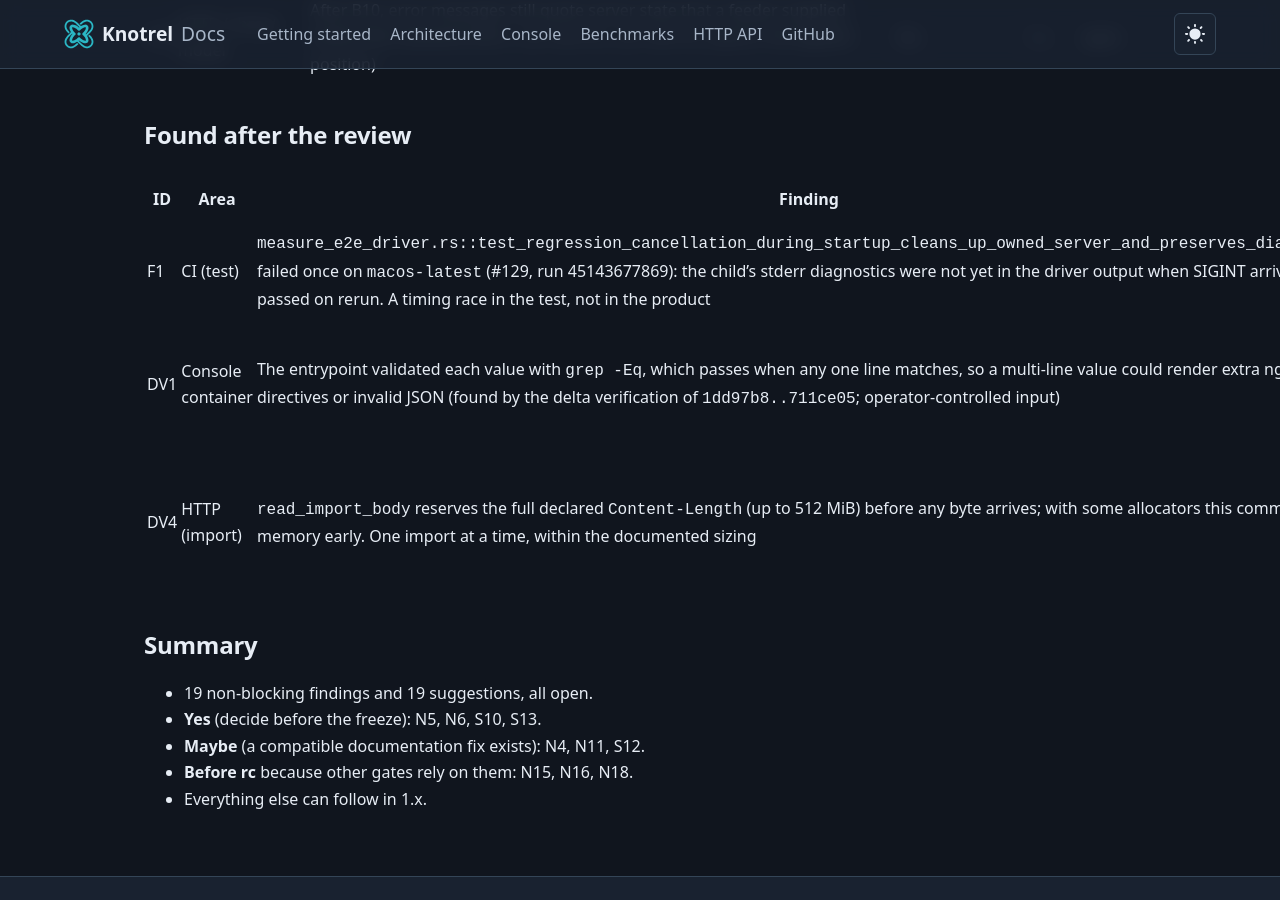
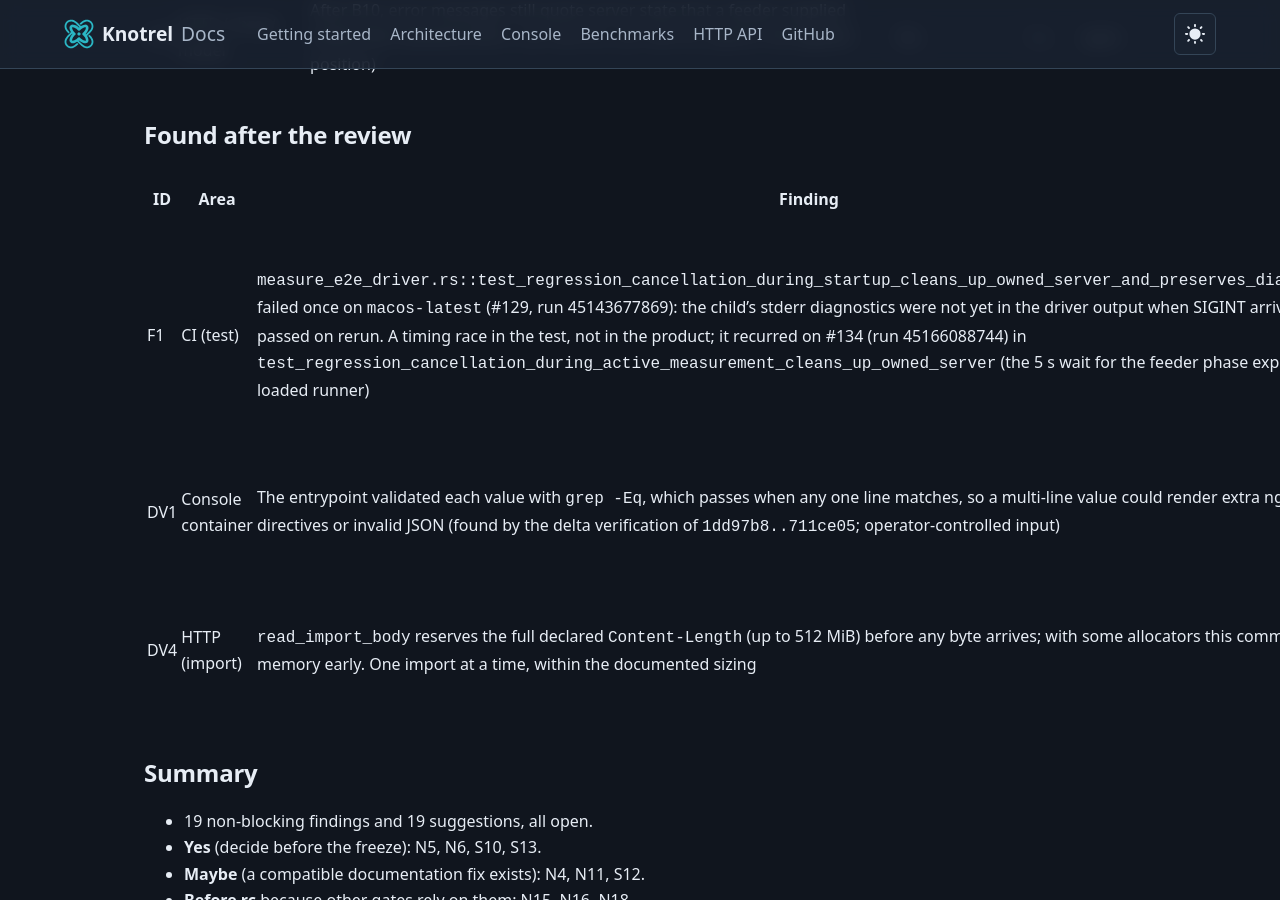
Before and after one commit to knotrel/knotrel, a Jekyll site: the page built from docs/releases/v1.0-backlog.md, in a window 1280 px wide and 900 px high, scrolled down 4809 px. Built offline with Jekyll 4.4.1, drawn with Linux system fonts in a browser that asks for light colours; our own code applies the rules of GitHub Pages for plain Markdown files.

Commit message:
test(server): remove two timing races from the measure_e2e cancellation tests
Backlog F1, which recurred on macOS CI:
- The startup-cancellation mock published its PID before writing the
  stderr diagnostic, and the test sends SIGINT as soon as the PID file
  appears, so the diagnostic could be missing. The mock now writes the
  diagnostic first.
- The active-measurement test gave the driver 5 s to reach the feeder
  phase, which a loaded runner can exceed. It now waits up to 60 s, with
  the process watchdog raised to 90 s.
Test code only; release binaries are unchanged.

Co-Authored-By: Claude Opus 5.5 <noreply@anthropic.com>

```diff
--- a/docs/releases/v1.0-backlog.md
+++ b/docs/releases/v1.0-backlog.md
@@ -80,7 +80,7 @@ proposed resolution. When an item is resolved, its **Status** here and its
 
 | ID | Area | Finding | Incompatible after 1.0? | Target | Status |
 | --- | --- | --- | --- | --- | --- |
-| F1 | CI (test) | `measure_e2e_driver.rs::test_regression_cancellation_during_startup_cleans_up_owned_server_and_preserves_diagnostics` failed once on `macos-latest` (#129, run 45143677869): the child's stderr diagnostics were not yet in the driver output when SIGINT arrived; it passed on rerun. A timing race in the test, not in the product | No | 1.x (before the rc if it recurs) | open |
+| F1 | CI (test) | `measure_e2e_driver.rs::test_regression_cancellation_during_startup_cleans_up_owned_server_and_preserves_diagnostics` failed once on `macos-latest` (#129, run 45143677869): the child's stderr diagnostics were not yet in the driver output when SIGINT arrived; it passed on rerun. A timing race in the test, not in the product; it recurred on #134 (run 45166088744) in `test_regression_cancellation_during_active_measurement_cleans_up_owned_server` (the 5 s wait for the feeder phase expired on a loaded runner) | No | 1.x (before the rc if it recurs) | resolved in this change: the startup mock writes its diagnostic before publishing the PID; the active-measurement test waits up to 60 s (process watchdog 90 s); test code only |
 | DV1 | Console container | The entrypoint validated each value with `grep -Eq`, which passes when any one line matches, so a multi-line value could render extra nginx directives or invalid JSON (found by the delta verification of `1dd97b8..711ce05`; operator-controlled input) | No | Before the freeze | resolved in this change: every value must be a single line; tests in `console/scripts/test-entrypoint.sh` |
 | DV4 | HTTP (import) | `read_import_body` reserves the full declared `Content-Length` (up to 512 MiB) before any byte arrives; with some allocators this commits memory early. One import at a time, within the documented sizing | No | 1.x (optional: cap the initial reservation) | open |
 
```
Also changed, not shown: 1 other file.
